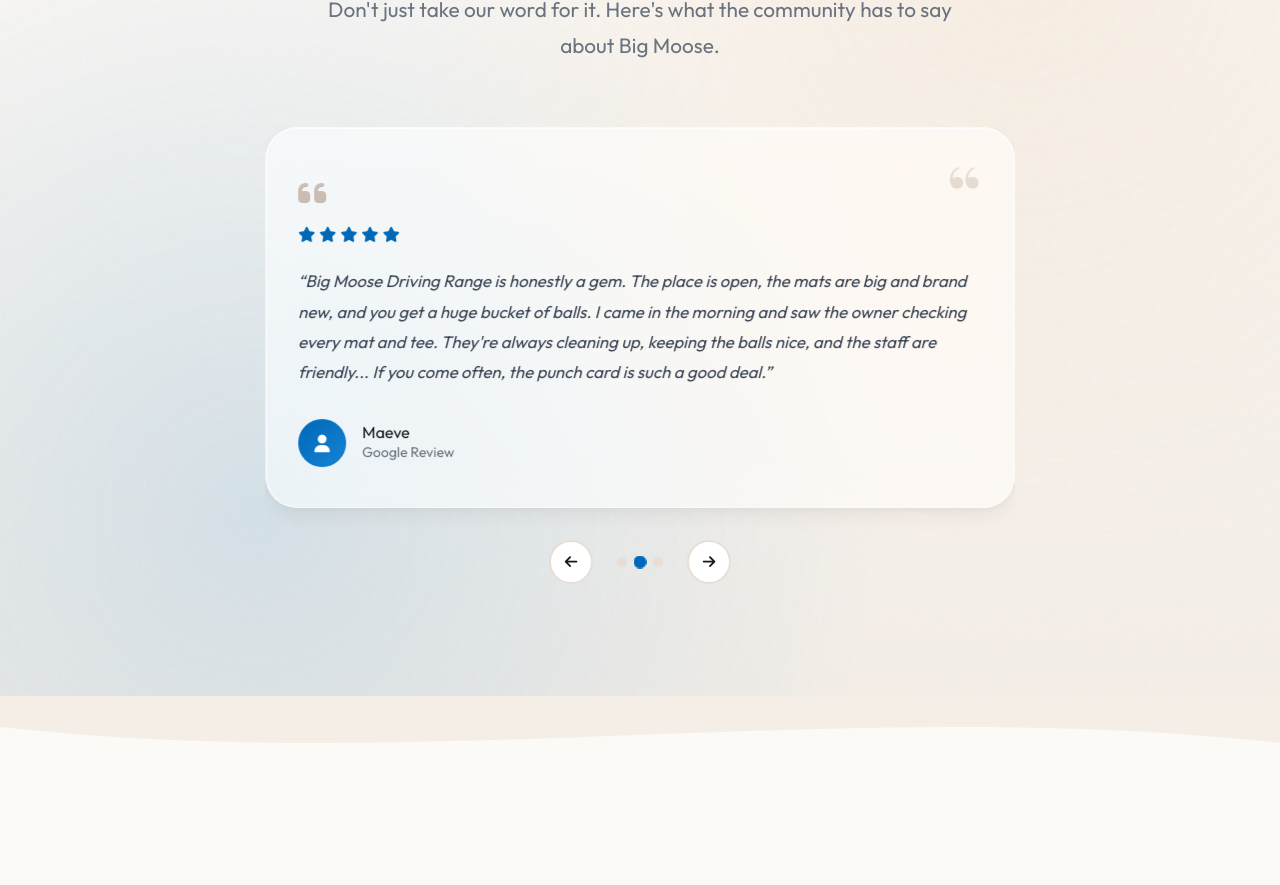
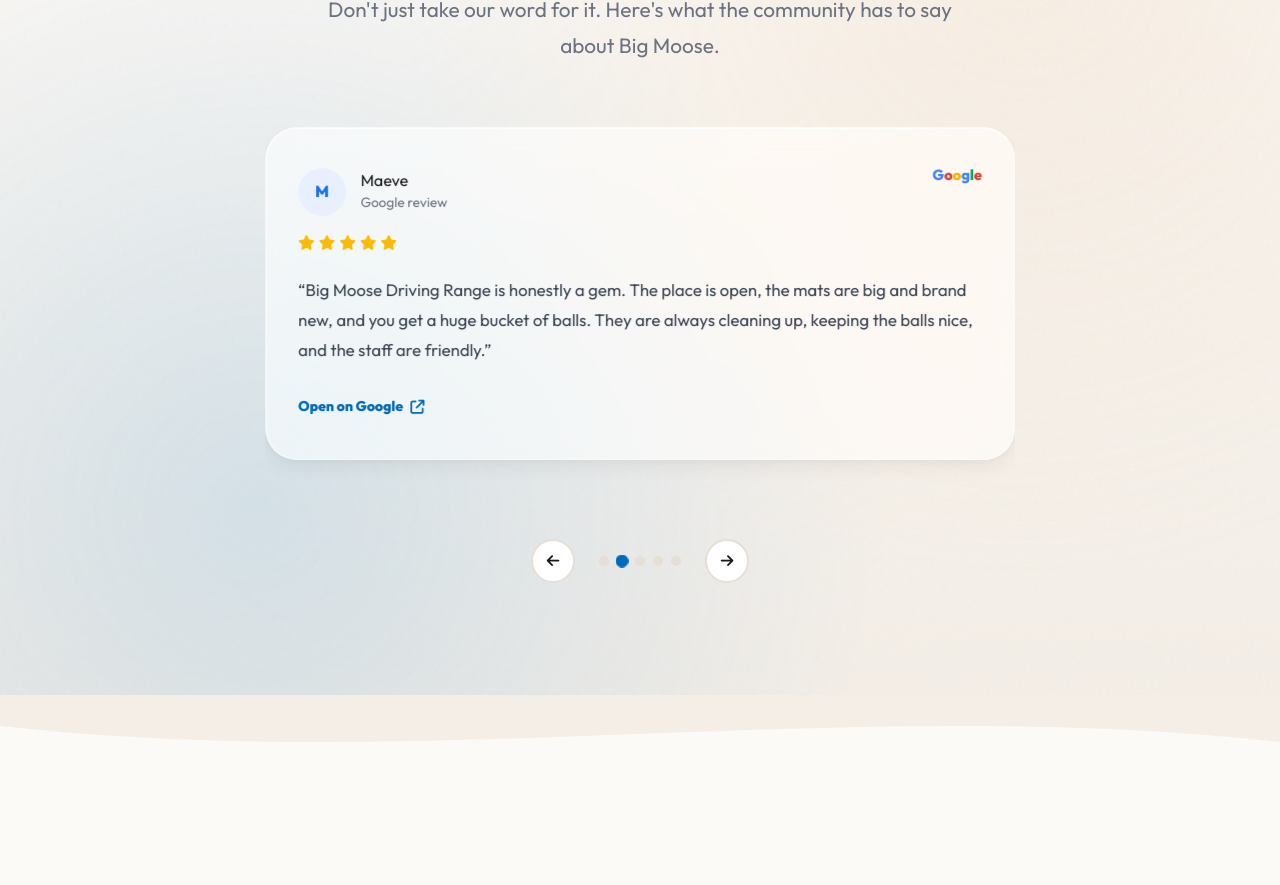
Before and after one commit to parsashayegan613-tech/Big-Moose-Driving-Range, a Next.js app: page / in a window 1280 px wide. Shown: the part 1918-2803 px from the top of the page. Built offline with nearby package versions, Linux system fonts and the light colour scheme.

Commit message:
Style testimonials as Google reviews

```diff
--- a/src/app/globals.css
+++ b/src/app/globals.css
@@ -1733,29 +1733,41 @@
     position: relative;
 }
 
+.testimonial-card.google-review-card {
+    display: block;
+    color: inherit;
+    text-decoration: none;
+    cursor: pointer;
+}
+
 .testimonial-card:hover {
     transform: translateY(-6px);
     box-shadow: var(--shadow-lg);
     border-color: transparent;
 }
 
-/* Large decorative quote mark */
 .testimonial-card::before {
-    content: '\201C';
-    position: absolute;
-    top: 1.5rem;
-    right: 2rem;
-    font-size: 5rem;
-    font-family: var(--font-serif);
-    color: var(--clr-brand-brown);
-    opacity: 0.15;
-    line-height: 1;
-    pointer-events: none;
+    display: none;
+}
+
+.google-review-topline {
+    display: flex;
+    align-items: flex-start;
+    justify-content: space-between;
+    gap: 1rem;
+    margin-bottom: 1.25rem;
+}
+
+.google-reviewer {
+    display: flex;
+    align-items: center;
+    gap: 0.9rem;
+    min-width: 0;
 }
 
 .testimonial-stars {
-    color: var(--clr-brand-blue);
-    font-size: 0.95rem;
+    color: #FABB05;
+    font-size: 0.92rem;
     margin-bottom: 1.5rem;
     display: flex;
     gap: 0.25rem;
@@ -1765,8 +1777,8 @@
     font-size: 1.05rem;
     line-height: 1.8;
     color: #374151;
-    margin-bottom: 2rem;
-    font-style: italic;
+    margin-bottom: 1.75rem;
+    font-style: normal;
     position: relative;
     z-index: 1;
 }
@@ -1780,13 +1792,15 @@
 .testimonial-avatar {
     width: 48px;
     height: 48px;
-    background: linear-gradient(135deg, var(--clr-primary), var(--clr-primary-light));
-    color: white;
+    background: #E8F0FE;
+    color: #1A73E8;
     border-radius: 50%;
     display: flex;
     align-items: center;
     justify-content: center;
-    font-size: 1.1rem;
+    font-size: 1rem;
+    font-weight: 800;
+    flex: 0 0 auto;
 }
 
 .testimonial-author h4 {
@@ -1797,6 +1811,56 @@
 .testimonial-author p {
     color: #6B7280;
     font-size: 0.875rem;
+}
+
+.google-reviewer h4 {
+    margin-bottom: 0.15rem;
+    font-size: 1rem;
+}
+
+.google-reviewer p {
+    color: #6B7280;
+    font-size: 0.85rem;
+}
+
+.google-wordmark {
+    font-size: 0.92rem;
+    font-weight: 800;
+    line-height: 1;
+    letter-spacing: 0;
+    white-space: nowrap;
+}
+
+.google-wordmark span:nth-child(1),
+.google-wordmark span:nth-child(4) {
+    color: #4285F4;
+}
+
+.google-wordmark span:nth-child(2),
+.google-wordmark span:nth-child(6) {
+    color: #DB4437;
+}
+
+.google-wordmark span:nth-child(3) {
+    color: #F4B400;
+}
+
+.google-wordmark span:nth-child(5) {
+    color: #0F9D58;
+}
+
+.google-review-footer {
+    display: inline-flex;
+    align-items: center;
+    gap: 0.45rem;
+    color: var(--clr-primary);
+    font-size: 0.88rem;
+    font-weight: 800;
+}
+
+.google-review-card-cta {
+    background: rgba(255, 255, 255, 0.78);
+    border-color: rgba(0, 104, 184, 0.14);
 }
 
 /* =========================================
@@ -3577,7 +3641,11 @@
 
 @media (max-width: 768px) {
   .testimonial-carousel-track {
-    min-height: 440px;
+    min-height: 540px;
+  }
+
+  .testimonial-controls {
+    margin-bottom: 5rem;
   }
 }
 
--- a/src/app/page.tsx
+++ b/src/app/page.tsx
@@ -11,6 +11,41 @@
         "35 Elevated Mats",
         "Premium Titleist",
         "Open Daily",
+    ];
+    const googleReviewsUrl = "https://www.google.com/search?q=Big+Moose+Driving+Range+Edmonton+reviews";
+    const reviews = [
+        {
+            author: "Cory Collins",
+            initial: "C",
+            time: "Google review",
+            text: "Used to go to Golf Canada range but found the golf balls and mats getting pretty run down so tried this option out late last year and a handful of times this year. The owner and other staff are always super friendly and have been impressed with the quality of the range mats and balls.",
+        },
+        {
+            author: "Maeve",
+            initial: "M",
+            time: "Google review",
+            text: "Big Moose Driving Range is honestly a gem. The place is open, the mats are big and brand new, and you get a huge bucket of balls. They are always cleaning up, keeping the balls nice, and the staff are friendly.",
+        },
+        {
+            author: "DDCL Home Improvement",
+            initial: "D",
+            time: "Google review",
+            text: "Well this is a friendly driving range for all ages. There are spare golf clubs for people who do not have any especially for children. The staff is down to earth and willing to help you improve your technique. Great family environment.",
+        },
+        {
+            author: "More Google reviews",
+            initial: "G",
+            time: "Read on Google",
+            text: "See the latest public feedback, star ratings, and customer photos directly on Big Moose Driving Range's Google profile.",
+            isCta: true,
+        },
+        {
+            author: "Visited recently?",
+            initial: "★",
+            time: "Leave a review",
+            text: "Share your experience on Google so new golfers can see what to expect before they visit the range.",
+            isCta: true,
+        },
     ];
 
     return (
@@ -144,70 +179,55 @@
 
                     <div className="testimonial-carousel reveal">
                         <div className="testimonial-carousel-track">
-                            <div className="testimonial-card" data-testimonial="0">
-                                <div className="testimonial-quote-icon"><i className="fa-solid fa-quote-left"></i></div>
-                                <div className="testimonial-stars">
-                                    <i className="fa-solid fa-star"></i>
-                                    <i className="fa-solid fa-star"></i>
-                                    <i className="fa-solid fa-star"></i>
-                                    <i className="fa-solid fa-star"></i>
-                                    <i className="fa-solid fa-star"></i>
-                                </div>
-                                <p className="testimonial-text">&ldquo;Used to go to Golf Canada range but found the golf balls and mats getting pretty run down so tried this option out late last year and a handful of times this year. The owner and other staff are always super friendly and have been impressed with the quality of the range mats and balls.&rdquo;</p>
-                                <div className="testimonial-author">
-                                    <div className="testimonial-avatar"><i className="fa-solid fa-user"></i></div>
-                                    <div>
-                                        <h4>Cory Collins</h4>
-                                        <p>Google Review</p>
+                            {reviews.map((review, index) => (
+                                <a
+                                    href={googleReviewsUrl}
+                                    target="_blank"
+                                    rel="noopener noreferrer"
+                                    className={`testimonial-card google-review-card${review.isCta ? ' google-review-card-cta' : ''}`}
+                                    data-testimonial={index}
+                                    aria-label={`Open Big Moose Driving Range Google reviews: ${review.author}`}
+                                    key={review.author}
+                                >
+                                    <div className="google-review-topline">
+                                        <div className="google-reviewer">
+                                            <div className="testimonial-avatar">{review.initial}</div>
+                                            <div>
+                                                <h4>{review.author}</h4>
+                                                <p>{review.time}</p>
+                                            </div>
+                                        </div>
+                                        <span className="google-wordmark" aria-label="Google">
+                                            <span>G</span><span>o</span><span>o</span><span>g</span><span>l</span><span>e</span>
+                                        </span>
                                     </div>
-                                </div>
-                            </div>
-
-                            <div className="testimonial-card" data-testimonial="1">
-                                <div className="testimonial-quote-icon"><i className="fa-solid fa-quote-left"></i></div>
-                                <div className="testimonial-stars">
-                                    <i className="fa-solid fa-star"></i>
-                                    <i className="fa-solid fa-star"></i>
-                                    <i className="fa-solid fa-star"></i>
-                                    <i className="fa-solid fa-star"></i>
-                                    <i className="fa-solid fa-star"></i>
-                                </div>
-                                <p className="testimonial-text">&ldquo;Big Moose Driving Range is honestly a gem. The place is open, the mats are big and brand new, and you get a huge bucket of balls. I came in the morning and saw the owner checking every mat and tee. They&apos;re always cleaning up, keeping the balls nice, and the staff are friendly... If you come often, the punch card is such a good deal.&rdquo;</p>
-                                <div className="testimonial-author">
-                                    <div className="testimonial-avatar"><i className="fa-solid fa-user"></i></div>
-                                    <div>
-                                        <h4>Maeve</h4>
-                                        <p>Google Review</p>
+                                    <div className="testimonial-stars" aria-label="5 star rating">
+                                        <i className="fa-solid fa-star"></i>
+                                        <i className="fa-solid fa-star"></i>
+                                        <i className="fa-solid fa-star"></i>
+                                        <i className="fa-solid fa-star"></i>
+                                        <i className="fa-solid fa-star"></i>
                                     </div>
-                                </div>
-                            </div>
-
-                            <div className="testimonial-card" data-testimonial="2">
-                                <div className="testimonial-quote-icon"><i className="fa-solid fa-quote-left"></i></div>
-                                <div className="testimonial-stars">
-                                    <i className="fa-solid fa-star"></i>
-                                    <i className="fa-solid fa-star"></i>
-                                    <i className="fa-solid fa-star"></i>
-                                    <i className="fa-solid fa-star"></i>
-                                    <i className="fa-solid fa-star"></i>
-                                </div>
-                                <p className="testimonial-text">&ldquo;Well this is a friendly driving range for all ages. There are spare golf clubs for people who do not have any especially for children. The staff is down to earth and willing to help to you improve your technique. Great family environment.&rdquo;</p>
-                                <div className="testimonial-author">
-                                    <div className="testimonial-avatar"><i className="fa-solid fa-user"></i></div>
-                                    <div>
-                                        <h4>DDCL Home Improvement</h4>
-                                        <p>Google Review</p>
+                                    <p className="testimonial-text">&ldquo;{review.text}&rdquo;</p>
+                                    <div className="google-review-footer">
+                                        <span>Open on Google</span>
+                                        <i className="fa-solid fa-arrow-up-right-from-square"></i>
                                     </div>
-                                </div>
-                            </div>
+                                </a>
+                            ))}
                         </div>
 
                         <div className="testimonial-controls">
                             <button className="testimonial-prev" aria-label="Previous review"><i className="fa-solid fa-arrow-left"></i></button>
                             <div className="testimonial-dots">
-                                <button className="testimonial-dot active" data-index="0" aria-label="Review 1"></button>
-                                <button className="testimonial-dot" data-index="1" aria-label="Review 2"></button>
-                                <button className="testimonial-dot" data-index="2" aria-label="Review 3"></button>
+                                {reviews.map((review, index) => (
+                                    <button
+                                        className={`testimonial-dot${index === 0 ? ' active' : ''}`}
+                                        data-index={index}
+                                        aria-label={`Review ${index + 1}: ${review.author}`}
+                                        key={review.author}
+                                    ></button>
+                                ))}
                             </div>
                             <button className="testimonial-next" aria-label="Next review"><i className="fa-solid fa-arrow-right"></i></button>
                         </div>
```
